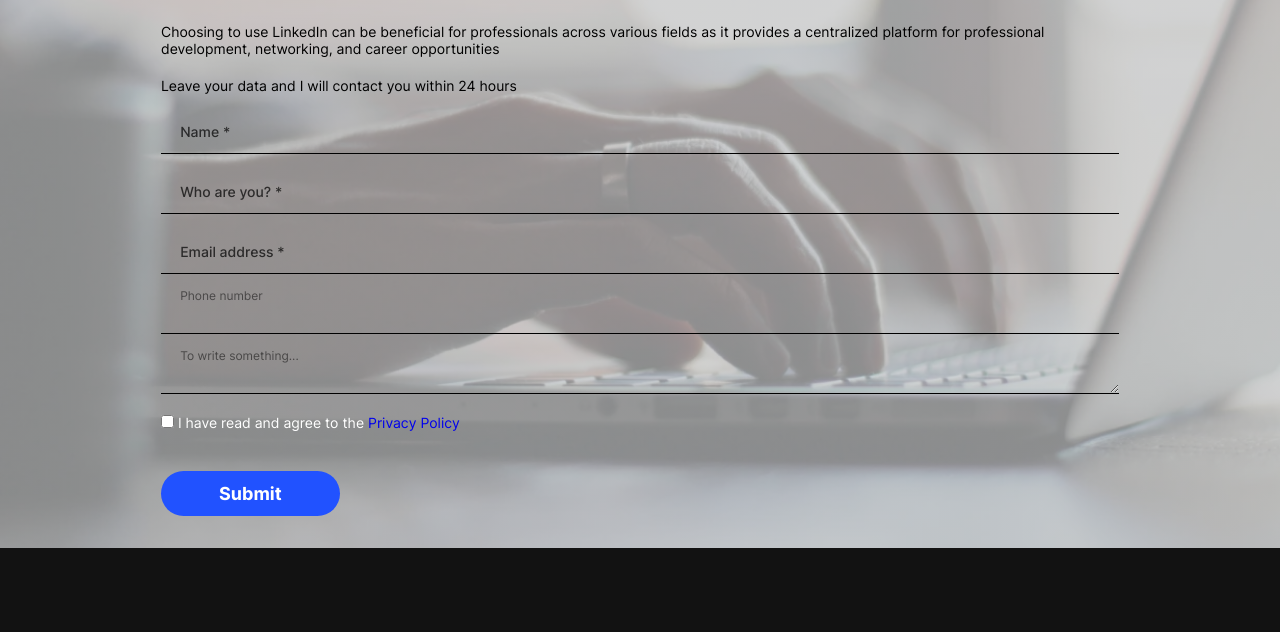
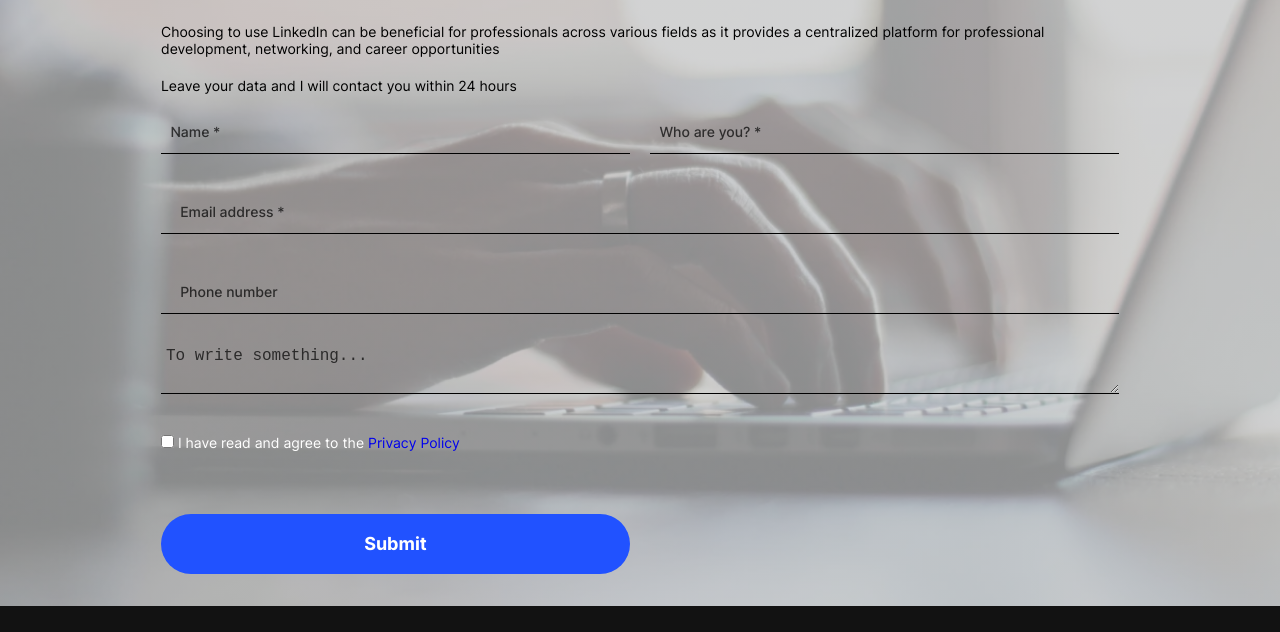
Before and after one commit to Ronddaa/Linkedin, a website built with Vite: page src/index.html in a window 1280 px wide. Shown: the part 9133-9765 px from the top of the page. Built offline with nearby package versions, Linux system fonts and the light colour scheme.

Commit message:
finished form

```diff
--- a/src/css/form.css
+++ b/src/css/form.css
@@ -21,6 +21,23 @@
     color: #000;
 }
 
+.mainForm{
+    display: grid;
+    grid-template-columns: repeat(2, 1fr);
+    grid-template-rows: repeat(6, 1fr);
+    grid-column-gap: 20px;
+    grid-row-gap: 20px;
+
+}
+
+.wrapperFormInputs:first-child { grid-area: 1 / 1 / 2 / 2; }
+.wrapperFormInputs:nth-child(2) { grid-area: 1 / 2 / 2 / 3; }
+.wrapperFormInputs:nth-child(3) { grid-area: 2 / 1 / 3 / 3; }
+.wrapperFormInputs:nth-child(4) { grid-area: 3 / 1 / 4 / 3; }
+.wrapperFormInputs:nth-child(5) { grid-area: 4 / 1 / 5 / 3; }
+.wrapperFormInputs:nth-child(6) { grid-area: 5 / 1 / 6 / 3; }
+.wrapperFormInputs:last-child { grid-area: 6 / 1 / 7 / 3; }
+
 .inputForm{
     display: block;
     width: 100%;
@@ -40,6 +57,11 @@
     font-size: 16px;
     position: absolute;
     bottom: 0;
+}
+
+.inputInForm::placeholder{
+    color: #000;
+    opacity: 0.7;
 }
 
 .placeholderInInput{
--- a/src/partials/form.html
+++ b/src/partials/form.html
@@ -18,20 +18,19 @@
             </div>
             <div class="wrapperFormInputs">
                 <label for="userEmailLabel" class="inputForm">
-                    <input id="userEmailLabel" type="text" name="userEmail" class="inputInForm" required>
+                    <input id="userEmailLabel" type="email" name="userEmail" class="inputInForm" pattern="[a-z0-9._%+-]+@[a-z0-9.-]+\.[a-z]{2,4}$" required>
                     <span class="placeholderInInput">Email address *</span>
                 </label>
             </div>
             <div class="wrapperFormInputs">
                 <label for="userPhoneLabel" class="inputForm">
-                    <input id="userPhoneLabel" type="text" name="userPhone" class="inputInForm">
+                    <input id="userPhoneLabel" type="text" name="userPhone" class="inputInForm" required>
                     <span class="placeholderInInput">Phone number</span>
                 </label>
             </div>
             <div class="wrapperFormInputs">
                 <label for="userCommentLabel" class="inputForm">
-                    <textarea id="userCommentLabel" name="userComments" class="inputInForm"></textarea>
-                    <span class="placeholderInInput">To write something...</span>
+                    <textarea id="userCommentLabel" name="userComments" class="inputInForm" placeholder="To write something..."></textarea>
                 </label>
             </div>
             <div class="wrapperFormInputs wrapperFormInputsMargin">
```
